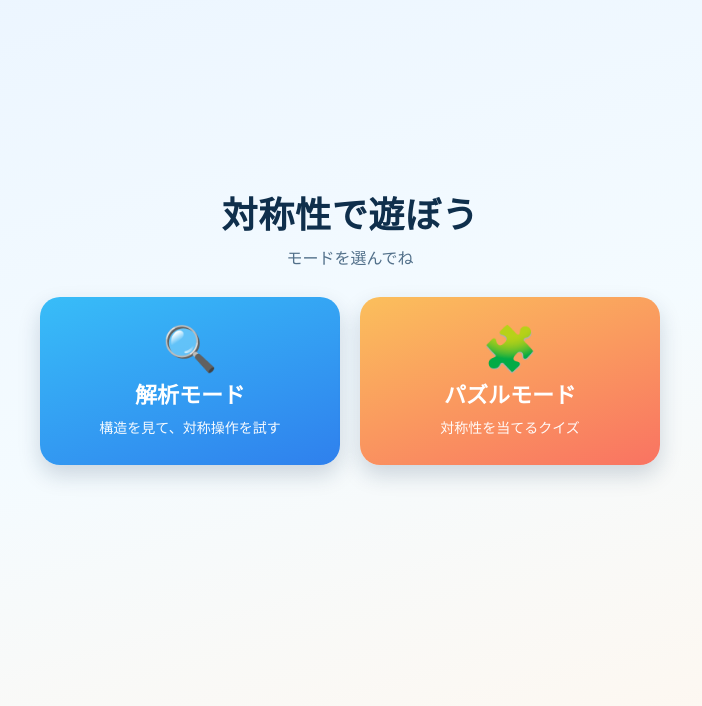
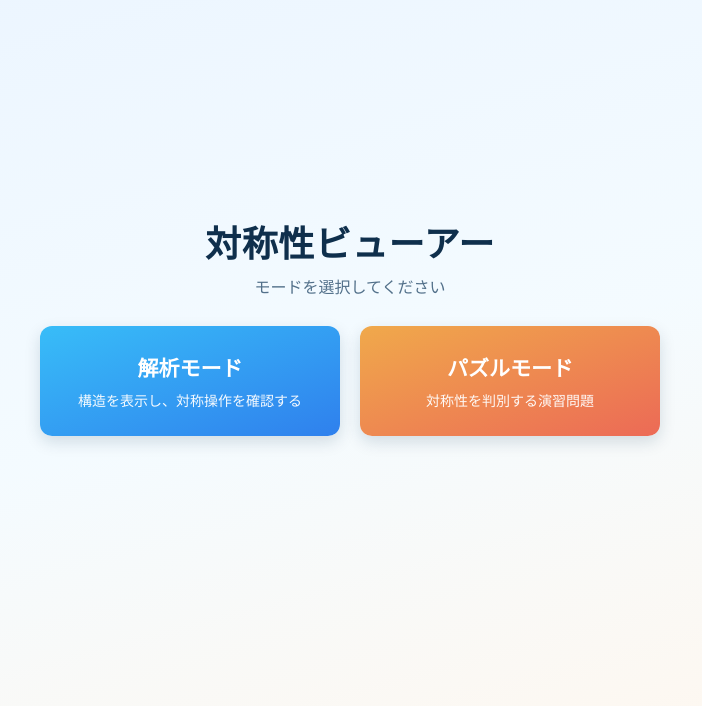
Before and after one commit to ono1105/symmetry_view, a website: page crystal_viewer/web/browser_ui.html in a window 1280 px wide. Shown: the part 75-781 px from the top of the page, without its empty margins (290-992 px from the left). Drawn offline with nearby package versions, Linux system fonts and the light colour scheme; files that its build step writes are made by us from their sources; files whose address does not match are found by name.

Commit message:
refactor(puzzle): more formal wording on the mode screens
Keep the bright layout but tighten the language for an academic setting:
drop the emoji and the casual phrasing (title "対称性ビューアー",
"モードを選択してください", "対称操作を確認する", "対称性を判別する演習問題"),
and calm the buttons slightly (smaller radius, lighter shadow).

Co-Authored-By: Claude Fable 5 <noreply@anthropic.com>

```diff
--- a/crystal_viewer/web/browser_ui.css
+++ b/crystal_viewer/web/browser_ui.css
@@ -1325,31 +1325,27 @@
       flex-direction: column;
       align-items: center;
       gap: 8px;
-      padding: 28px 20px;
+      padding: 26px 20px;
       border: 0;
-      border-radius: 20px;
+      border-radius: 12px;
       color: #fff;
       cursor: pointer;
-      box-shadow: 0 10px 22px rgba(15, 47, 76, 0.18);
+      box-shadow: 0 6px 16px rgba(15, 47, 76, 0.15);
       transition: transform 0.08s ease, box-shadow 0.08s ease;
     }
     .mode-select-button:hover {
-      transform: translateY(-3px);
-      box-shadow: 0 16px 28px rgba(15, 47, 76, 0.24);
+      transform: translateY(-2px);
+      box-shadow: 0 10px 20px rgba(15, 47, 76, 0.2);
     }
     .mode-select-button.analysis {
       background: linear-gradient(160deg, #38bdf8, #2f80ed);
     }
     .mode-select-button.puzzle {
-      background: linear-gradient(160deg, #fbbf5c, #f97362);
-    }
-    .mode-select-emoji {
-      font-size: 44px;
-      line-height: 1;
+      background: linear-gradient(160deg, #f0a94b, #ec6a56);
     }
     .mode-select-name {
-      font-size: 22px;
-      font-weight: 800;
+      font-size: 21px;
+      font-weight: 700;
     }
     .mode-select-desc {
       font-size: 14px;
--- a/crystal_viewer/web/browser_ui.html
+++ b/crystal_viewer/web/browser_ui.html
@@ -10,18 +10,16 @@
 <main>
   <section id="mode-select" class="mode-overlay">
     <div class="mode-select-card">
-      <h1 class="mode-select-title">対称性で遊ぼう</h1>
-      <p class="mode-select-sub">モードを選んでね</p>
+      <h1 class="mode-select-title">対称性ビューアー</h1>
+      <p class="mode-select-sub">モードを選択してください</p>
       <div class="mode-select-buttons">
         <button type="button" id="enter-analysis" class="mode-select-button analysis">
-          <span class="mode-select-emoji" aria-hidden="true">🔍</span>
           <span class="mode-select-name">解析モード</span>
-          <span class="mode-select-desc">構造を見て、対称操作を試す</span>
+          <span class="mode-select-desc">構造を表示し、対称操作を確認する</span>
         </button>
         <button type="button" id="enter-puzzle" class="mode-select-button puzzle">
-          <span class="mode-select-emoji" aria-hidden="true">🧩</span>
           <span class="mode-select-name">パズルモード</span>
-          <span class="mode-select-desc">対称性を当てるクイズ</span>
+          <span class="mode-select-desc">対称性を判別する演習問題</span>
         </button>
       </div>
     </div>
@@ -32,7 +30,7 @@
       <h1>パズルモード</h1>
     </div>
     <div id="puzzle-body" class="puzzle-body">
-      <p class="hint">パズルUIは次のステップで実装します。</p>
+      <p class="hint">この画面は今後実装します。</p>
     </div>
   </section>
   <div class="topbar">
```
